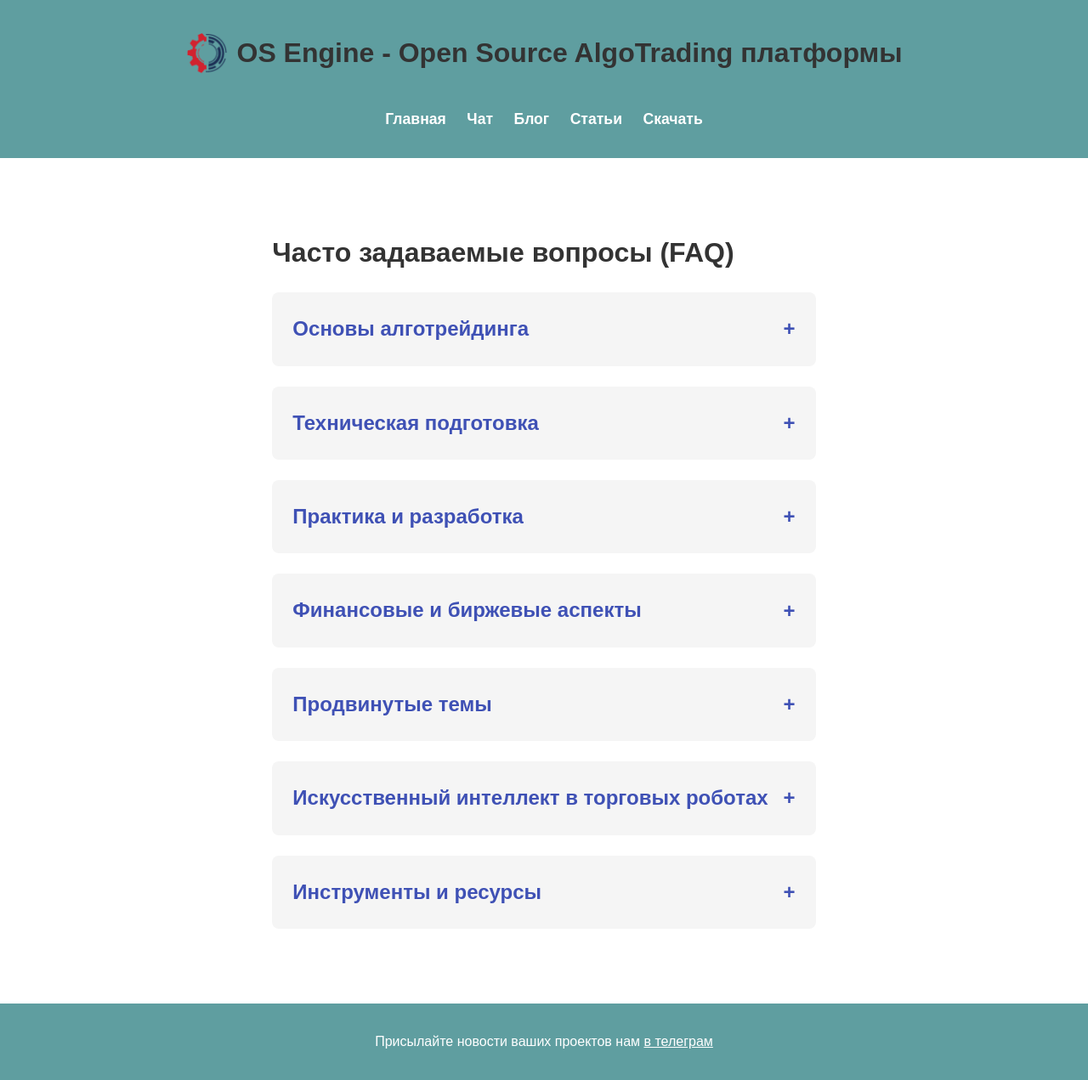
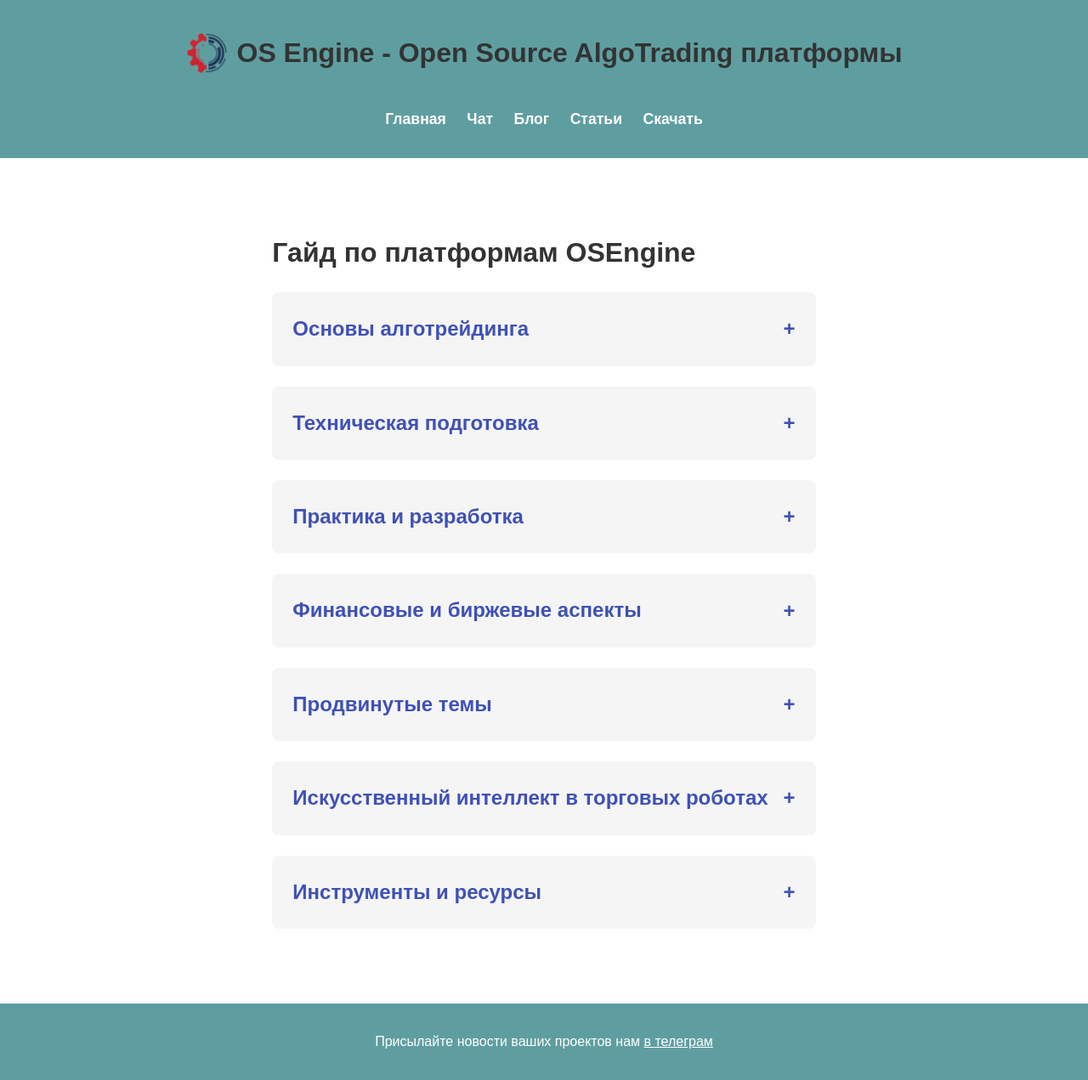
Before and after one commit to osaengine/osaengine.github.io, a Jekyll site: the page built from faq.md, in a window 1280 px wide. Shown: the whole page at 85% size. Built offline with Jekyll 4.4.1, drawn with Linux system fonts in a browser that asks for light colours.

Commit message:
фиксы

```diff
--- a/_layouts/faq.html
+++ b/_layouts/faq.html
@@ -3,7 +3,7 @@
 ---
 
 <div class="faq-container">
-    <h1>Часто задаваемые вопросы (FAQ)</h1>
+    <h1>Гайд по платформам OSEngine</h1>
 
     {% for section in site.data.faq_sections %}
         {% assign section_data = section[1] %}
```
